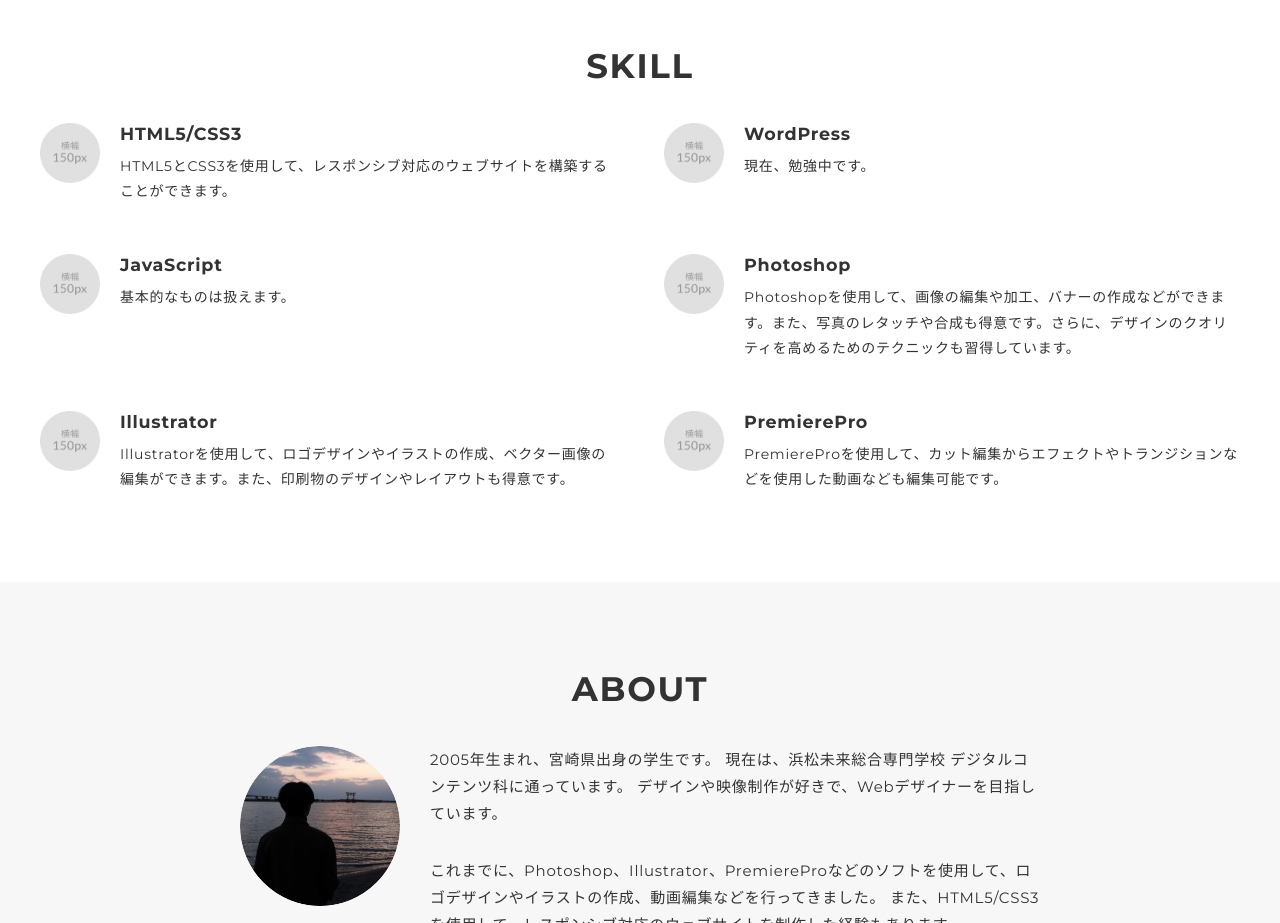
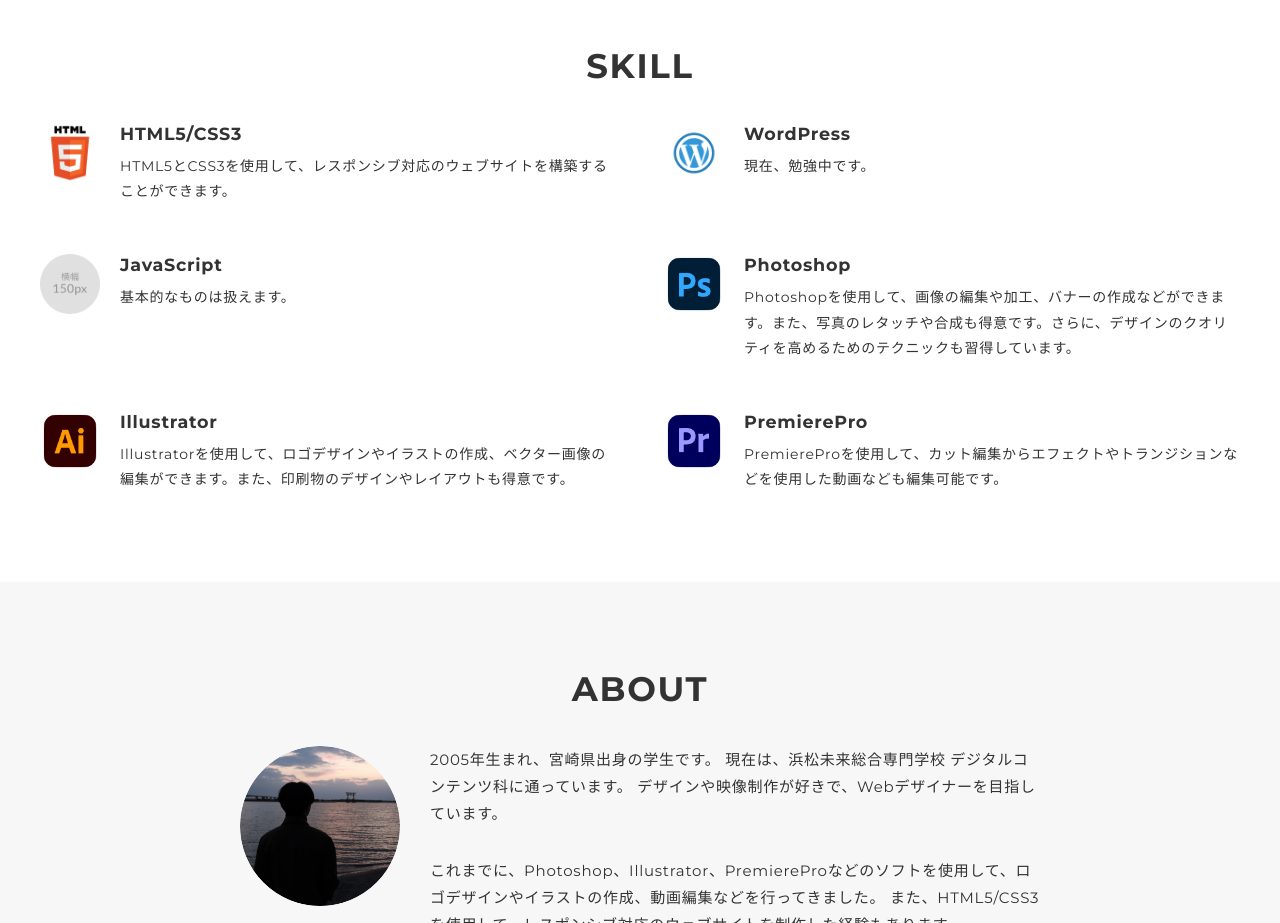
Before and after one commit to i-n-studio/portfolio, a plain HTML site: page index.html in a window 1280 px wide. Shown: the part 1620-2543 px from the top of the page. Drawn offline with nearby package versions, Linux system fonts and the light colour scheme.

Commit message:
画像の追加とパスの修正

```diff
--- a/index.html
+++ b/index.html
@@ -115,7 +115,7 @@
           <h2 class="title">SKILL</h2>
           <div class="skill-list">
             <div class="skill-item">
-              <p class="skill-img"><img src="img/icon_skill.png" alt=""></p>
+              <p class="skill-img"><img src="img/logo_html5.png" alt=""></p>
               <div class="skill-body">
                 <h3 class="skill-name">HTML5/CSS3</h3>
                 <p class="skill-text">
@@ -124,7 +124,7 @@
               </div>
             </div>
             <div class="skill-item">
-              <p class="skill-img"><img src="img/icon_skill.png" alt=""></p>
+              <p class="skill-img"><img src="img/logo_wordpress.png" alt=""></p>
               <div class="skill-body">
                 <h3 class="skill-name">WordPress</h3>
                 <p class="skill-text">
@@ -140,7 +140,7 @@
               </div>
             </div>
             <div class="skill-item">
-              <p class="skill-img"><img src="img/icon_skill.png" alt=""></p>
+              <p class="skill-img"><img src="img/logo_ps.jpg" alt=""></p>
               <div class="skill-body">
                 <h3 class="skill-name">Photoshop</h3>
                 <p class="skill-text">
@@ -149,7 +149,7 @@
               </div>
             </div>
             <div class="skill-item">
-              <p class="skill-img"><img src="img/icon_skill.png" alt=""></p>
+              <p class="skill-img"><img src="img/logo_ai.jpg" alt=""></p>
               <div class="skill-body">
                 <h3 class="skill-name">Illustrator</h3>
                 <p class="skill-text">
@@ -157,7 +157,7 @@
               </div>
             </div>
             <div class="skill-item">
-              <p class="skill-img"><img src="img/icon_skill.png" alt=""></p>
+              <p class="skill-img"><img src="img/logo_pr.jpg" alt=""></p>
               <div class="skill-body">
                 <h3 class="skill-name">PremierePro</h3>
                 <p class="skill-text">
@@ -221,6 +221,6 @@
 
   </div>
   <script src="https://ajax.googleapis.com/ajax/libs/jquery/3.6.0/jquery.min.js"></script>
-  <script type='text/javascript' src="js/script.js"></script>
+  <script src="js/script.js"></script>
 </body>
 </html>
```
Also changed, not shown: img/logo_wordpress.png (added).
